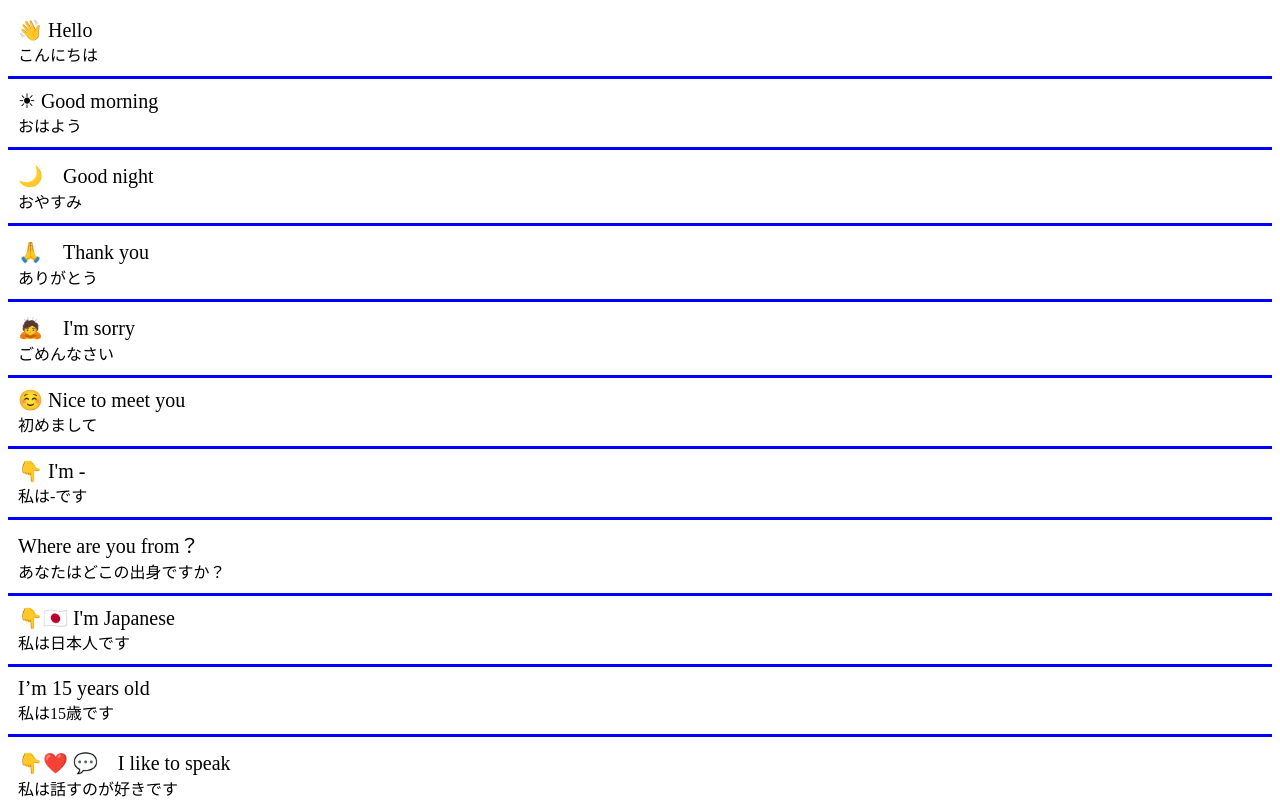
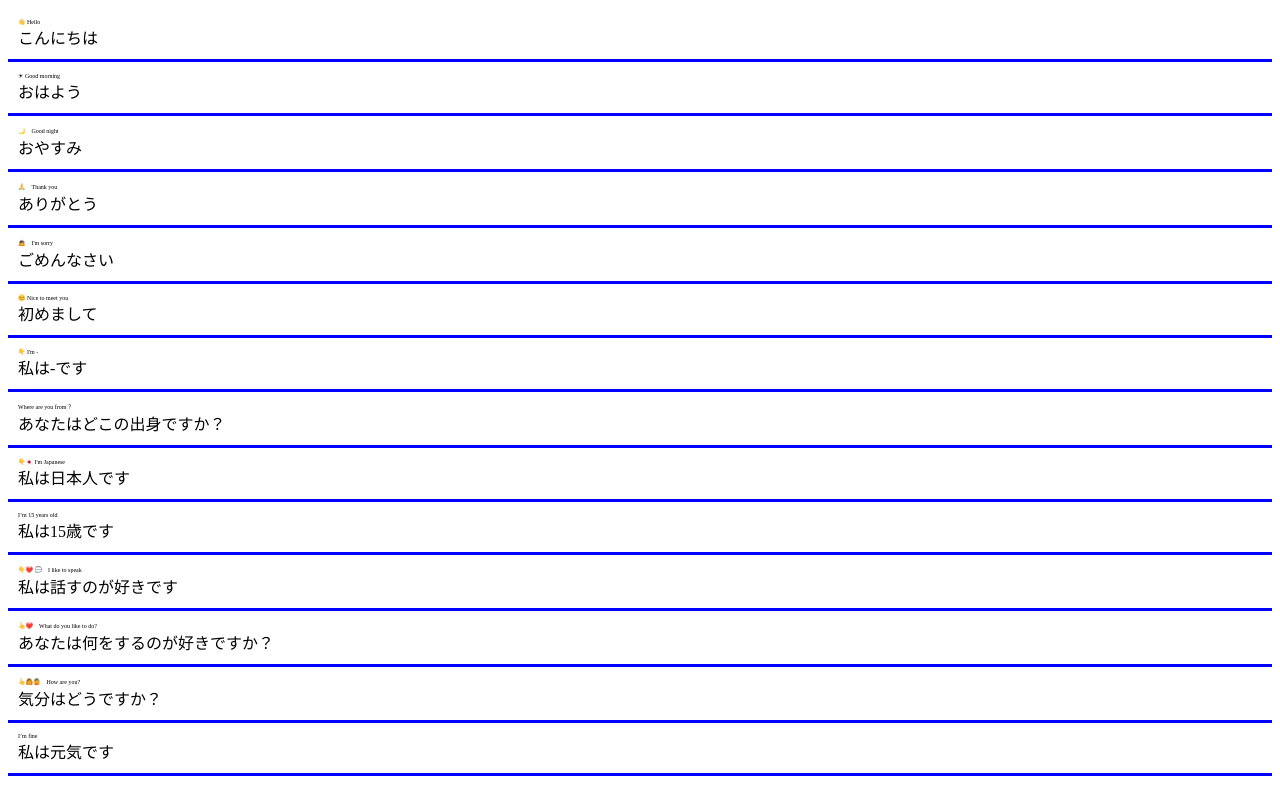
Before and after one commit to roggenarchive/smile-chat, a website: page index.html in a window 1280 px wide. Shown: the top 803 px of the page. Drawn offline with Linux system fonts and the light colour scheme.

Commit message:
Update index.html

```diff
--- a/index.html
+++ b/index.html
@@ -8,7 +8,7 @@
   padding: 10px;
 }
 .emoji {
-  font-size: 20px;
+  font-size: 20%;
   margin: 0;
 }
 .jp {
```
